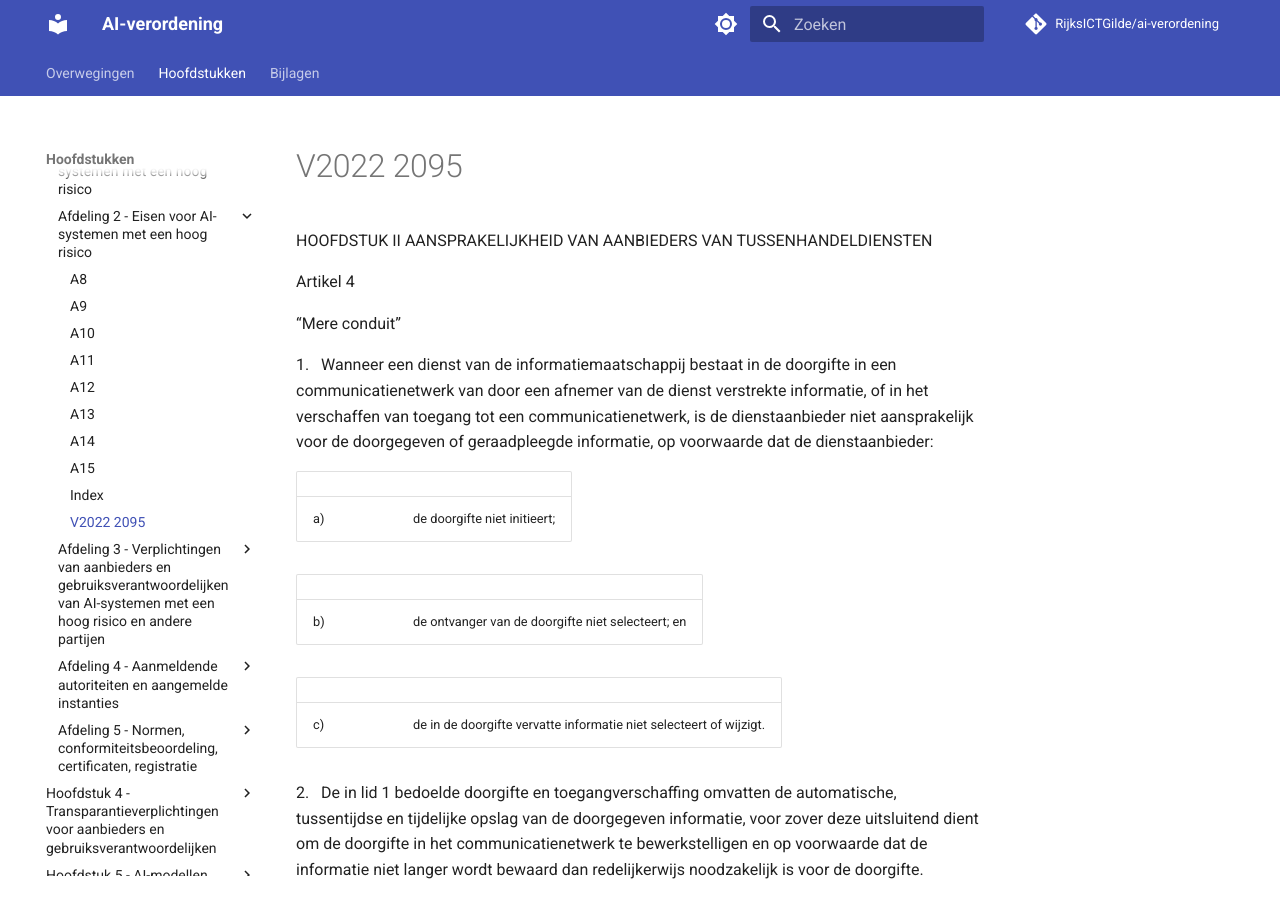
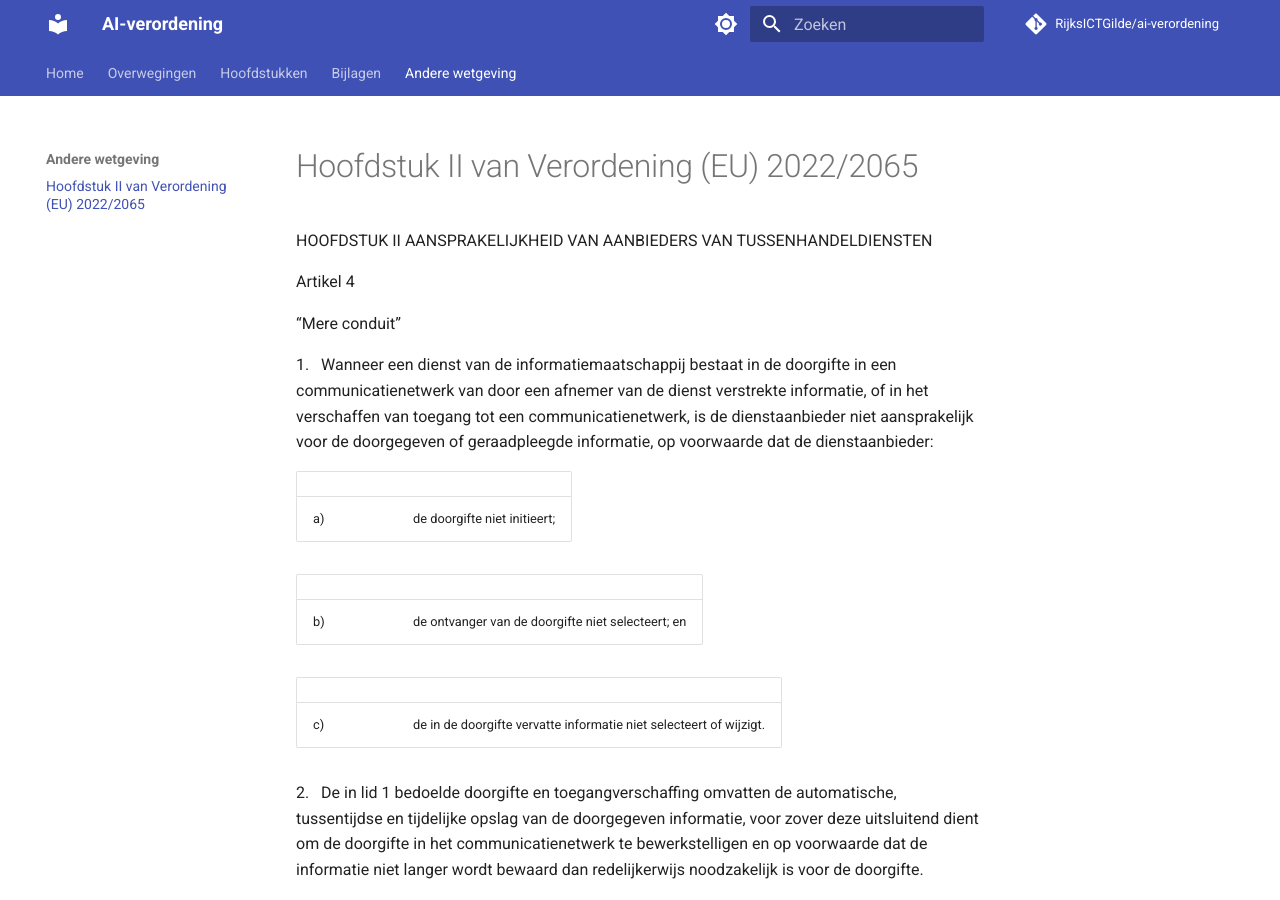
Before and after one commit to RijksICTGilde/ai-verordening, an MkDocs documentation site: the page built from docs/andere-wetgeving/verordening-2022-2065-h2.md, in a window 1280 px wide and 900 px high. Built offline with MkDocs 1.6.1 and Material for MkDocs 9.7.7, drawn with Linux system fonts in a browser that asks for light colours; plug-ins that fetch from the network failed and are left out; comment, search, counter and statistics services are not loaded.

Commit message:
Fix navigation

```diff
--- a/mkdocs.yml
+++ b/mkdocs.yml
@@ -49,6 +49,8 @@ plugins:
   - search
 
 nav:
+  - Home:
+    - index.md
   - Overwegingen:
     - ... | flat | overwegingen/*
   - Hoofdstukken:
@@ -108,3 +110,5 @@ nav:
       - ... | flat | hoofdstukken/hoofdstuk-13/*
   - Bijlagen:
     - ... | flat | bijlagen/*
+  - Andere wetgeving:
+    - Hoofdstuk II van Verordening (EU) 2022/2065: andere-wetgeving/verordening-2022-2065-h2.md
```
Also changed, not shown: docs/andere-wetgeving/verordening-2022-2065-h2.md (renamed from docs/4-andere-wetgeving/v2022-2095.md).
